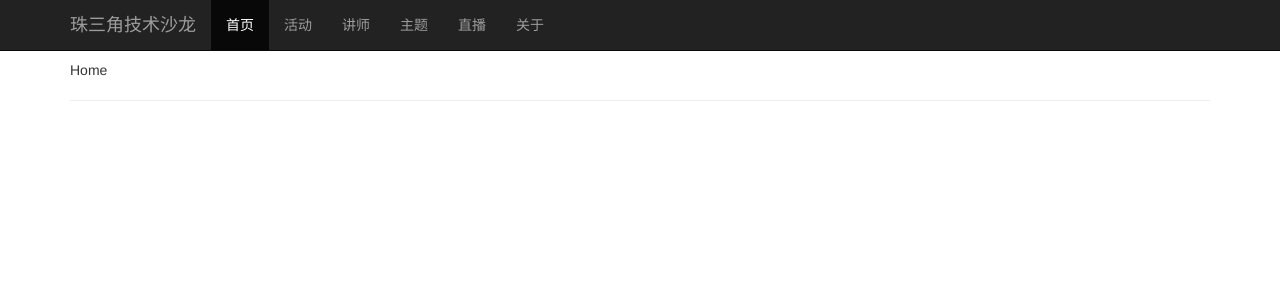
After one commit to gztechparty/techparty, a Django app: page / in a window 1280 px wide. The commit adds this page. Shown: the top 300 px of the page. Run offline with Django 3.2, Linux system fonts and the light colour scheme; parts of the project's set-up code (start-up, migrations or seed data) failed here and were passed over; some libraries are stand-ins or nearby versions.

Commit message:
add home page

```diff
--- /dev/null
+++ b/static/css/main.css
@@ -0,0 +1,3 @@
+body {
+  padding-top: 60px;
+}
--- a/techparty/urls.py
+++ b/techparty/urls.py
@@ -6,6 +6,7 @@ admin.autodiscover()
 
 urlpatterns = \
     patterns('',
+            url(r'^$', 'techparty.website.views.home'),
              url(r'^admin/', include(admin.site.urls)),
              url(r'^wechat/$', TechpartyView.as_view()),
              url(r'^reg_confirm/(?P<eid>\d+)/(?P<key>\w+)/$', 'techparty.website.views.confirm_event'),
--- a/techparty/website/templates/base.html
+++ b/techparty/website/templates/base.html
@@ -13,15 +13,17 @@
         <script src="http://cdn.bootcss.com/respond.js/1.3.0/respond.min.js"></script>
     <![endif]-->
 
-
     <script src="http://cdn.staticfile.org/jquery/2.1.1-rc2/jquery.min.js"></script>
     <script src="http://cdn.staticfile.org/twitter-bootstrap/3.1.1/js/bootstrap.min.js"></script>
+
+    {% load staticfiles %}
+
+    <link rel="stylesheet" href="{% static "css/main.css" %}" ?
+
 </head>
 
-<body>
-
-
-    <div class="navbar navbar-inverse" role="navigation">
+<body >
+  <div class="navbar navbar-inverse navbar-fixed-top" role="navigation">
     <div class="container">
       <div class="navbar-header">
         <button type="button" class="navbar-toggle" data-toggle="collapse" data-target=".navbar-collapse">
@@ -35,18 +37,15 @@
       <div class="collapse navbar-collapse">
         <ul class="nav navbar-nav">
           <li class="active"><a href="#">首页</a></li>
-            <li><a href="#about">活动</a></li>
+          <li><a href="/event">活动</a></li>
           <li><a href="{% url 'lecturer:lecturer_list_view'%}">讲师</a></li>
-            <li><a href="#">主题</a></li>
-            <li><a href="#">直播</a></li>
-            <li><a href="#">博客</a></li>
-            <li><a href="#">关于我们</a></li>
+          <li><a href="/topic">主题</a></li>
+          <li><a href="/live">直播</a></li>
+          <li><a href="/about">关于</a></li>
         </ul>
       </div><!--/.nav-collapse -->
     </div>
   </div>
-
-
 
   {% block main %}{% endblock %}
 
--- /dev/null
+++ b/techparty/website/templates/home.html
@@ -0,0 +1,8 @@
+{% extends "base.html" %}
+
+
+{% block main %}
+<div class="container">
+  Home
+</div>
+{% endblock %}
--- a/techparty/website/views.py
+++ b/techparty/website/views.py
@@ -1,8 +1,15 @@
 #encoding=utf-8
+
+from datetime import datetime
+from django.contrib.auth.models import User
 from django.http import HttpResponse
-from django.contrib.auth.models import User
+from django.shortcuts import render
 from techparty.event.models import Participate, Event
-from datetime import datetime
+
+
+def home(request):
+    context = { }
+    return render(request, 'home.html', context)
 
 
 def confirm_event(request, eid, key):
```
Lines whose indentation alone changed are shown as unchanged.
